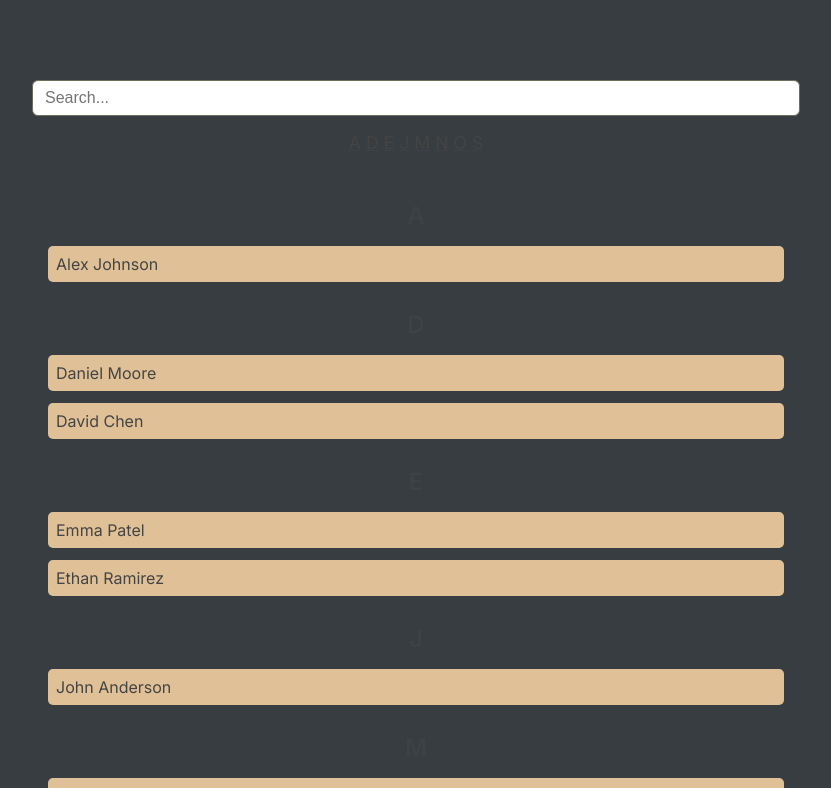
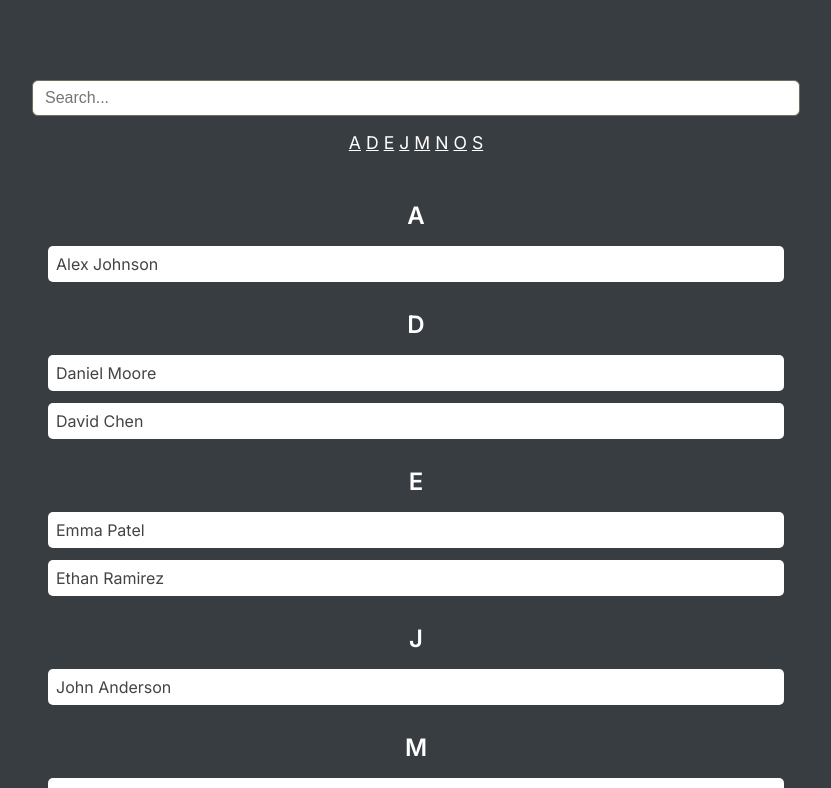
Before and after one commit to Brijsunil2/soldier-directory, a React (Vite) app: page / in a window 1280 px wide. Shown: the top 788 px of the page, without its empty margins (224-1055 px from the left). Built offline with nearby package versions, Linux system fonts and the light colour scheme.

Commit message:
style: update global colors

```diff
--- a/src/components/Directory/Directory.css
+++ b/src/components/Directory/Directory.css
@@ -6,7 +6,7 @@
 
 .directory > .directory-body > .directory-letter-header {
   font-weight: 600;
-  color: var(--color-primary);
+  color: #fff;
   margin: 0 0.5rem;
   align-self: center;
   margin: 1rem 0;
@@ -15,7 +15,7 @@
 .directory > .directory-body > .directory-listing {
   cursor: pointer;
   margin-bottom: 0.75rem;
-  background-color: var(--color-accent);
+  background-color: #fff;
   padding: 0.5rem;
   border-radius: 5px;
   transition: background-color 0.3s ease;
--- a/src/components/LetterNav/LetterNav.css
+++ b/src/components/LetterNav/LetterNav.css
@@ -4,13 +4,14 @@
   gap: 5px;
   flex-wrap: wrap;
   margin: 1rem 0;
-  color: var(--color-primary);
+  color: #fff;
   justify-content: center;
   text-decoration: underline;
 }
 
 .letters-nav-container > .letter-link {
   font-size: 1.1rem;
+  color: #fff;
 }
 
 .letters-nav-container > .letter-link:hover {
--- a/src/styles/colors.css
+++ b/src/styles/colors.css
@@ -1,8 +1,8 @@
 :root {
   --color-primary: #3E4146;
   --color-secondary: #6B705C;
-  --color-accent: #E0C097;
+  --color-accent: #C9A227;
   --color-background: #383d41;
   --color-text: #444;
-  --color-hover: #CBB26A;
+  --color-hover: #dfdfdf;
 }
```
